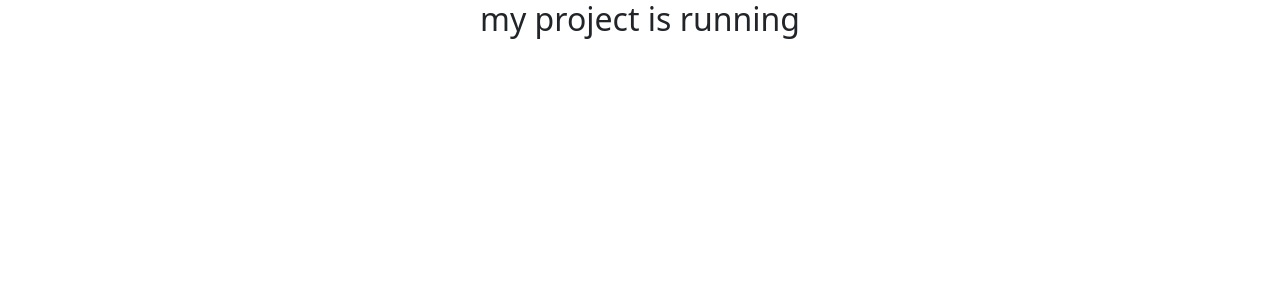
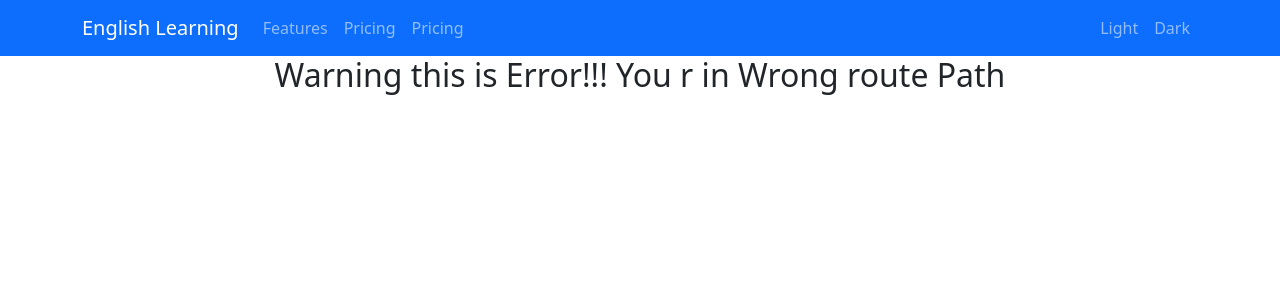
Before and after one commit to Saifuddinmonna/english-learning-client-side, a React (Create React App) app: page /signup in a window 1280 px wide. Shown: the top 300 px of the page. Built offline with nearby package versions, Linux system fonts and the light colour scheme.

Commit message:
navbar added successfully

```diff
--- a/public/index.html
+++ b/public/index.html
@@ -1,5 +1,5 @@
 <!DOCTYPE html>
-<html lang="en">
+<html data-theme="light" lang="en">
   <head>
     <meta charset="utf-8" />
     <link rel="icon" href="%PUBLIC_URL%/favicon.ico" />
--- a/src/App.js
+++ b/src/App.js
@@ -1,10 +1,54 @@
 import logo from "./logo.svg";
 import "./App.css";
+import Home from "./components/Home/Home";
+import Courses from "./components/Courses/Courses";
+import Blog from "./components/Blog/Blog";
+import ErrorPage from "./components/ErrorPage/ErrorPage";
+import { createBrowserRouter, RouterProvider } from "react-router-dom";
+import Main from "./components/Main/Main";
 
 function App() {
+	const router = createBrowserRouter([
+		{
+			path: "/",
+			element: <Main />,
+			children: [
+				{
+					path: "/home",
+
+					element: <Home></Home>,
+				},
+				{
+					path: "/home",
+
+					element: <Home></Home>,
+				},
+				{
+					path: "/home",
+
+					element: <Home></Home>,
+				},
+				{
+					path: "/courses",
+					loader: async () => fetch("products.json"),
+					element: <Courses></Courses>,
+				},
+
+				{
+					path: "*",
+					element: <ErrorPage></ErrorPage>,
+				},
+			],
+		},
+		{
+			path: "/blog",
+			element: <Blog></Blog>,
+		},
+	]);
+
 	return (
 		<div className="App">
-			<h2>my project is running</h2>
+			<RouterProvider router={router}></RouterProvider>
 		</div>
 	);
 }
--- /dev/null
+++ b/src/Layouts/Layouts.js
@@ -0,0 +1,11 @@
+import React from 'react';
+
+const Layouts = () => {
+        return (
+                <div>
+
+                </div>
+        );
+};
+
+export default Layouts;
--- /dev/null
+++ b/src/components/Blog/Blog.js
@@ -0,0 +1,11 @@
+import React from 'react';
+
+const Blog = () => {
+        return (
+                <div>
+                        <h1>thid is blog</h1>
+                </div>
+        );
+};
+
+export default Blog;
--- /dev/null
+++ b/src/components/Courses/Courses.js
@@ -0,0 +1,11 @@
+import React from 'react';
+
+const Courses = () => {
+        return (
+                <div>
+                        <h1>this is courses </h1>
+                </div>
+        );
+};
+
+export default Courses;
--- /dev/null
+++ b/src/components/ErrorPage/ErrorPage.js
@@ -0,0 +1,11 @@
+import React from 'react';
+
+const ErrorPage = () => {
+        return (
+                <div>
+                        <h2>Warning this is Error!!! You r in Wrong route Path</h2>
+                </div>
+        );
+};
+
+export default ErrorPage;
--- /dev/null
+++ b/src/components/FirebaseAuthentication/FirebaseAthentication.js
@@ -0,0 +1,11 @@
+import React from 'react';
+
+const FirebaseAthentication = () => {
+        return (
+                <div>
+
+                </div>
+        );
+};
+
+export default FirebaseAthentication;
--- /dev/null
+++ b/src/components/FirebaseAuthentication/Login/Login.js
@@ -0,0 +1,11 @@
+import React from 'react';
+
+const Login = () => {
+        return (
+                <div>
+                        <h1>this is login</h1>
+                </div>
+        );
+};
+
+export default Login;
--- /dev/null
+++ b/src/components/FirebaseAuthentication/Signup/Signup.js
@@ -0,0 +1,11 @@
+import React from 'react';
+
+const Signup = () => {
+        return (
+                <div>
+                        <h1>this is signup</h1>
+                </div>
+        );
+};
+
+export default Signup;
--- /dev/null
+++ b/src/components/Header/Header.js
@@ -0,0 +1,35 @@
+import React from "react";
+import Container from "react-bootstrap/Container";
+import Nav from "react-bootstrap/Nav";
+import Navbar from "react-bootstrap/Navbar";
+import NavDropdown from "react-bootstrap/NavDropdown";
+
+import { NavLink } from "react-bootstrap";
+import { Link } from "react-router-dom";
+
+const Header = () => {
+	return (
+		<Navbar collapseOnSelect expand="lg" bg="primary" variant="dark">
+			<Container>
+				<Navbar.Brand href="/home">English Learning</Navbar.Brand>
+				<Navbar.Toggle aria-controls="responsive-navbar-nav" />
+				<Navbar.Collapse id="responsive-navbar-nav">
+					<Nav className="me-auto">
+						<NavLink to="#/">Features</NavLink>
+						<NavLink to="#/courses">Pricing</NavLink>
+						<NavLink to="#/blog">Pricing</NavLink>
+
+					</Nav>
+					<Nav>
+						<Nav.Link href="#deets">Light</Nav.Link>
+						<Nav.Link eventKey={2} href="#memes">
+							Dark
+						</Nav.Link>
+					</Nav>
+				</Navbar.Collapse>
+			</Container>
+		</Navbar>
+	);
+};
+
+export default Header;
--- /dev/null
+++ b/src/components/Home/Home.js
@@ -0,0 +1,11 @@
+import React from 'react';
+
+const Home = () => {
+        return (
+                <div>
+                        <h1>This  is home</h1>
+                </div>
+        );
+};
+
+export default Home;
--- /dev/null
+++ b/src/components/Main/Main.js
@@ -0,0 +1,16 @@
+import React from 'react';
+import { Outlet } from 'react-router-dom';
+import Header from '../Header/Header';
+
+const Main = () => {
+        return (
+                <div>
+
+                        <Header></Header>
+                        <Outlet></Outlet>
+
+                </div>
+        );
+};
+
+export default Main;
```
Also changed, not shown: 1 other file (tests, documents, lock files or other folders).
